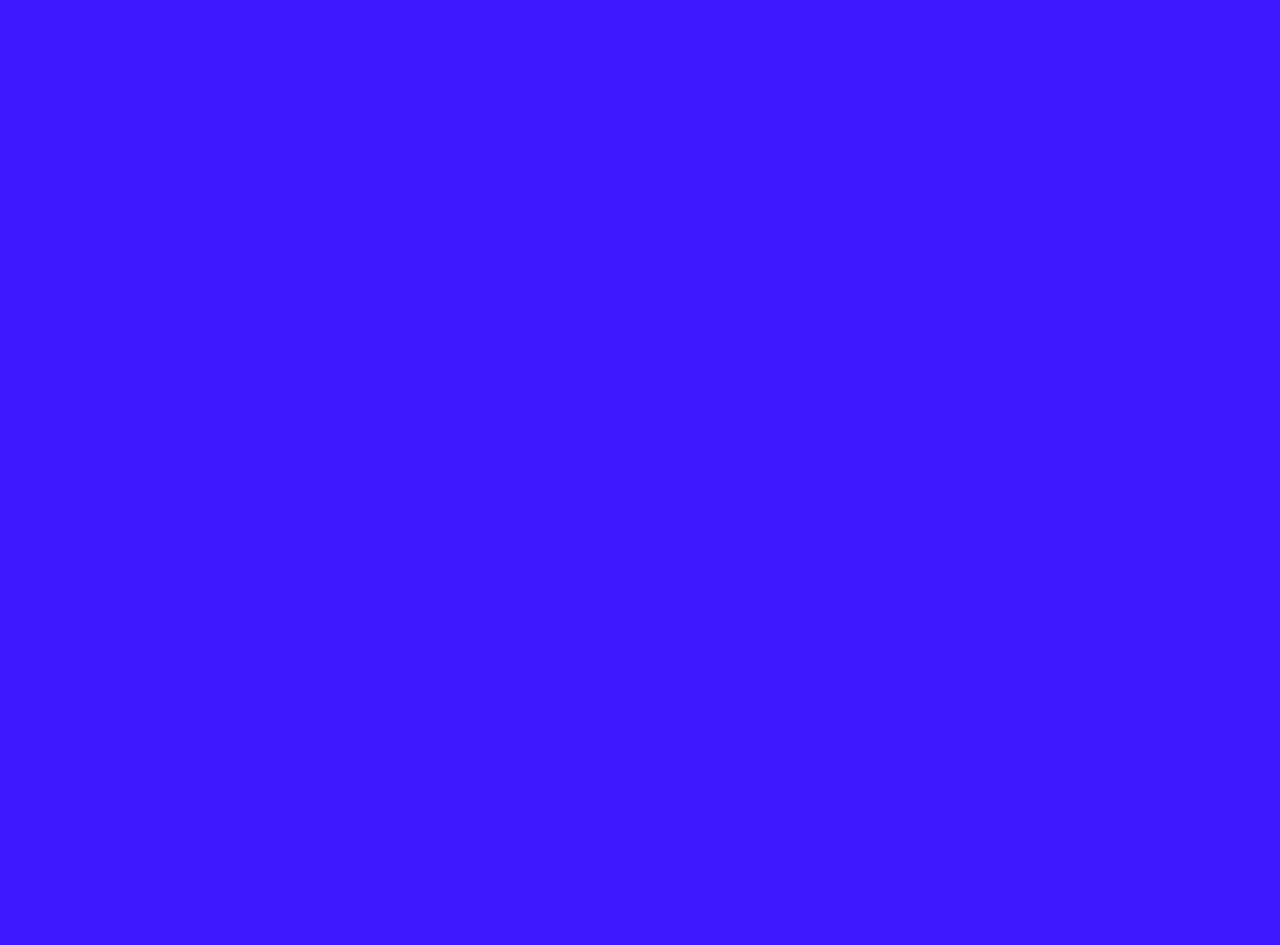
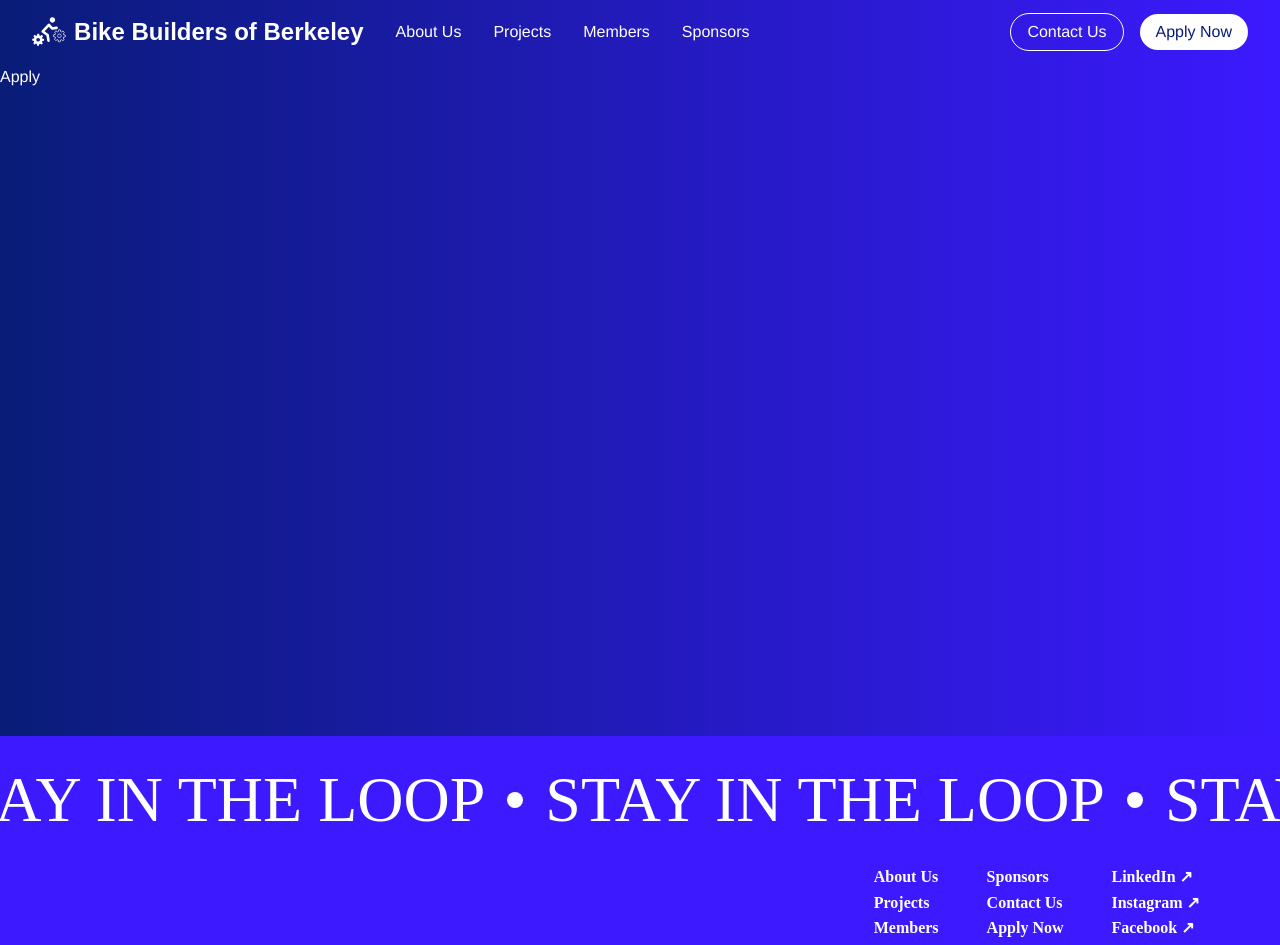
Before and after one commit to ortizrodrigo/bike-builders-website, a React (Vite) app: page /apply in a window 1280 px wide. Before the commit this address had no page. Shown: the top 945 px of the page. Before the commit the page ends 800 px from the top, so only its background shows below. Built offline with nearby package versions, Linux system fonts and the light colour scheme; a web font is replaced by a local one.

Commit message:
feat(routing): add placeholder Contact and Apply pages with NavLink navigation

```diff
--- a/src/layout/Footer/Footer.tsx
+++ b/src/layout/Footer/Footer.tsx
@@ -30,8 +30,8 @@ function Footer() {
         </div>
         <div className="column">
           <Link to="/sponsors" className="footer-link">Sponsors</Link>
-          <Link to="" className="footer-link">Contact Us</Link>
-          <Link to="" className="footer-link">Apply Now</Link>
+          <Link to="/contact" className="footer-link">Contact Us</Link>
+          <Link to="/apply" className="footer-link">Apply Now</Link>
         </div>
         <div className="column">
           <Link to="" className="footer-link">LinkedIn ↗</Link>
--- a/src/layout/Header/Header.tsx
+++ b/src/layout/Header/Header.tsx
@@ -32,8 +32,12 @@ function Header() {
         </nav>
       </div>
       <div className="header-right">
-        <button className="cta contact-us">Contact Us</button>
-        <button className="cta apply-now">Apply Now</button>
+        <NavLink to="/contact" className="cta contact-us">
+          Contact Us
+        </NavLink>
+        <NavLink to="/apply" className="cta apply-now">
+          Apply Now
+        </NavLink>
       </div>
     </header>
   );
--- a/src/main.tsx
+++ b/src/main.tsx
@@ -4,7 +4,7 @@ import "./index.css";
 import App from "./App.tsx";
 
 import { BrowserRouter, Routes, Route } from "react-router";
-import { AboutPage, MembersPage, ProjectsPage, SponsorsPage } from "./pages/index.ts";
+import { AboutPage, MembersPage, ProjectsPage, SponsorsPage, ContactPage, ApplyPage } from "./pages/index.ts";
 
 createRoot(document.getElementById("root")!).render(
   <StrictMode>
@@ -16,6 +16,8 @@ createRoot(document.getElementById("root")!).render(
           <Route path="members" element={<MembersPage />} />
           <Route path="projects" element={<ProjectsPage />} />
           <Route path="sponsors" element={<SponsorsPage />} />
+          <Route path="contact" element={<ContactPage />} />
+          <Route path="apply" element={<ApplyPage />} />
         </Route>
       </Routes>
     </BrowserRouter>
--- /dev/null
+++ b/src/pages/Apply/index.tsx
@@ -0,0 +1,5 @@
+function ApplyPage() {
+  return <div>Apply</div>;
+}
+
+export default ApplyPage;
--- /dev/null
+++ b/src/pages/Contact/index.tsx
@@ -0,0 +1,5 @@
+function ContactPage() {
+  return <div>Contact</div>;
+}
+
+export default ContactPage;
--- a/src/pages/index.ts
+++ b/src/pages/index.ts
@@ -2,3 +2,5 @@ export { default as AboutPage } from "./About";
 export { default as ProjectsPage } from "./Projects";
 export { default as MembersPage } from "./Members";
 export { default as SponsorsPage } from "./Sponsors";
+export { default as ContactPage } from "./Contact";
+export { default as ApplyPage } from "./Apply";
```
